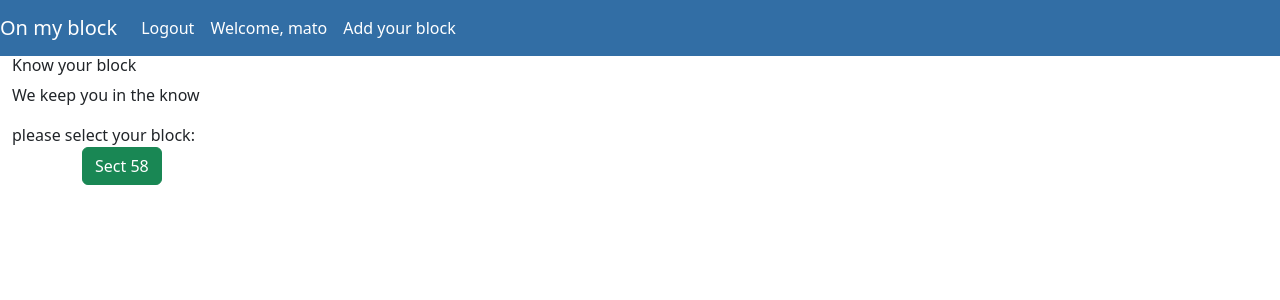
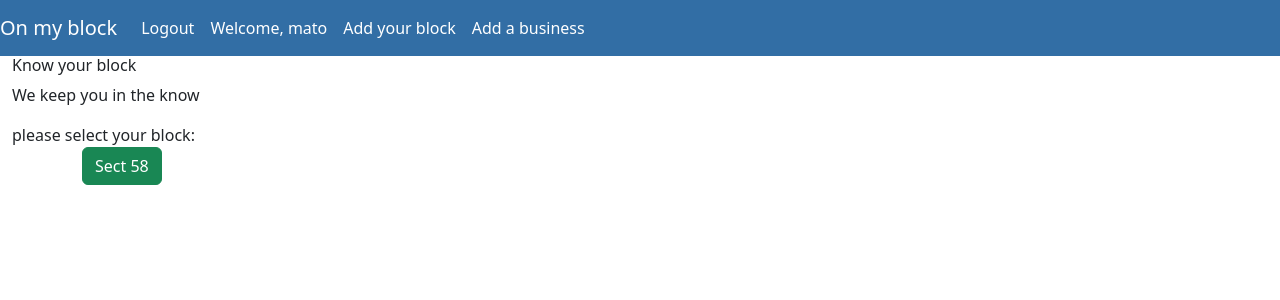
Before and after one commit to Martin023/on-my-block, a Django app: page / in a window 1280 px wide. Shown: the top 300 px of the page. Run offline with Django 4.2, Linux system fonts and the light colour scheme; a user stored in the database is signed in; data comes from the database, SQL or seed files in the repository; data that the repository does not hold is empty; some libraries are stand-ins or nearby versions.

Commit message:
This commit will update the paths

```diff
--- a/news/templates/home.html
+++ b/news/templates/home.html
@@ -22,7 +22,10 @@
           <a class="nav-link" href="#">Welcome, {{user.username}}</a>
         </li>
         <li class="nav-item">
-            <a class="nav-link" href="/addblock">Add your block</a>
+            <a class="nav-link" href="/addhood">Add your block</a>
+          </li>
+          <li class="nav-item">
+            <a class="nav-link" href="/addbusiness">Add a business</a>
           </li>
 
         {% else %}
--- a/news/urls.py
+++ b/news/urls.py
@@ -9,5 +9,6 @@ urlpatterns = [
     path("login/", views.login_request, name="login"),
     path("logout/", views.logout_request, name= "logout"),
     path("addhood/", views.add_hood, name= "add_hood"),
+    path("addbusiness/", views.add_business, name= "addbusiness"),
 
 ]
```
